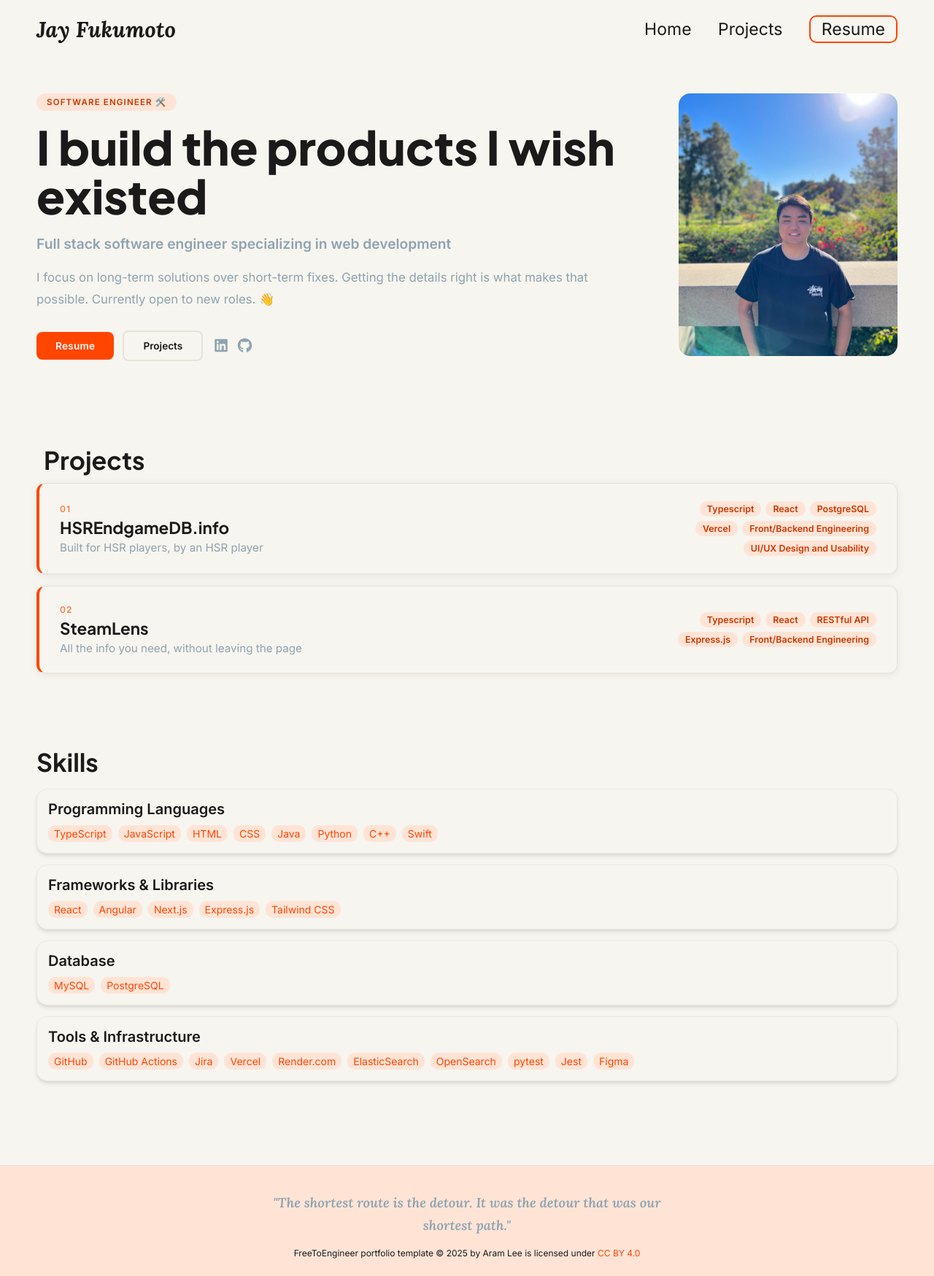
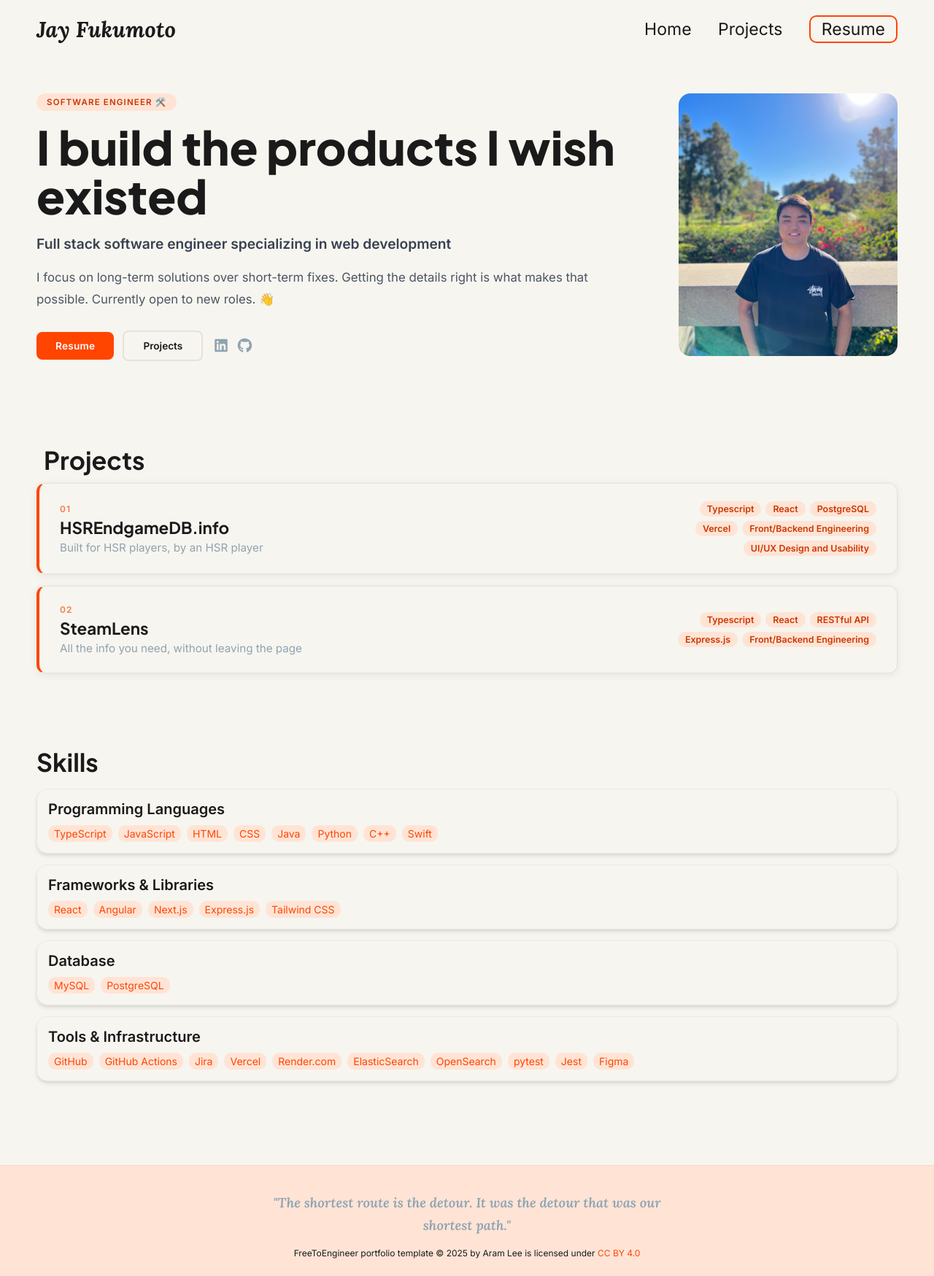
Before and after one commit to jayfuku/jayfuku.github.io, a Jekyll site: the page built from index.html, in a window 1280 px wide. Shown: the whole page at 73% size. Built offline with Jekyll 4.4.1, drawn with Linux system fonts in a browser that asks for light colours.

Commit message:
Darken hero role and bio text for readability

```diff
--- a/css/styles.css
+++ b/css/styles.css
@@ -206,7 +206,7 @@ nav .mobile-nav {
     font-family: 'Inter', sans-serif;
     font-size: 1.2rem;
     font-weight: 600;
-    color: var(--muted-color);
+    color: #374151;
     margin: 0 0 20px 0;
 }
 
@@ -214,7 +214,7 @@ nav .mobile-nav {
     font-family: 'Inter', sans-serif;
     font-size: 1.05rem;
     line-height: 1.75;
-    color: var(--muted-color);
+    color: #4B5563;
     margin-bottom: 28px;
 }
 
```
